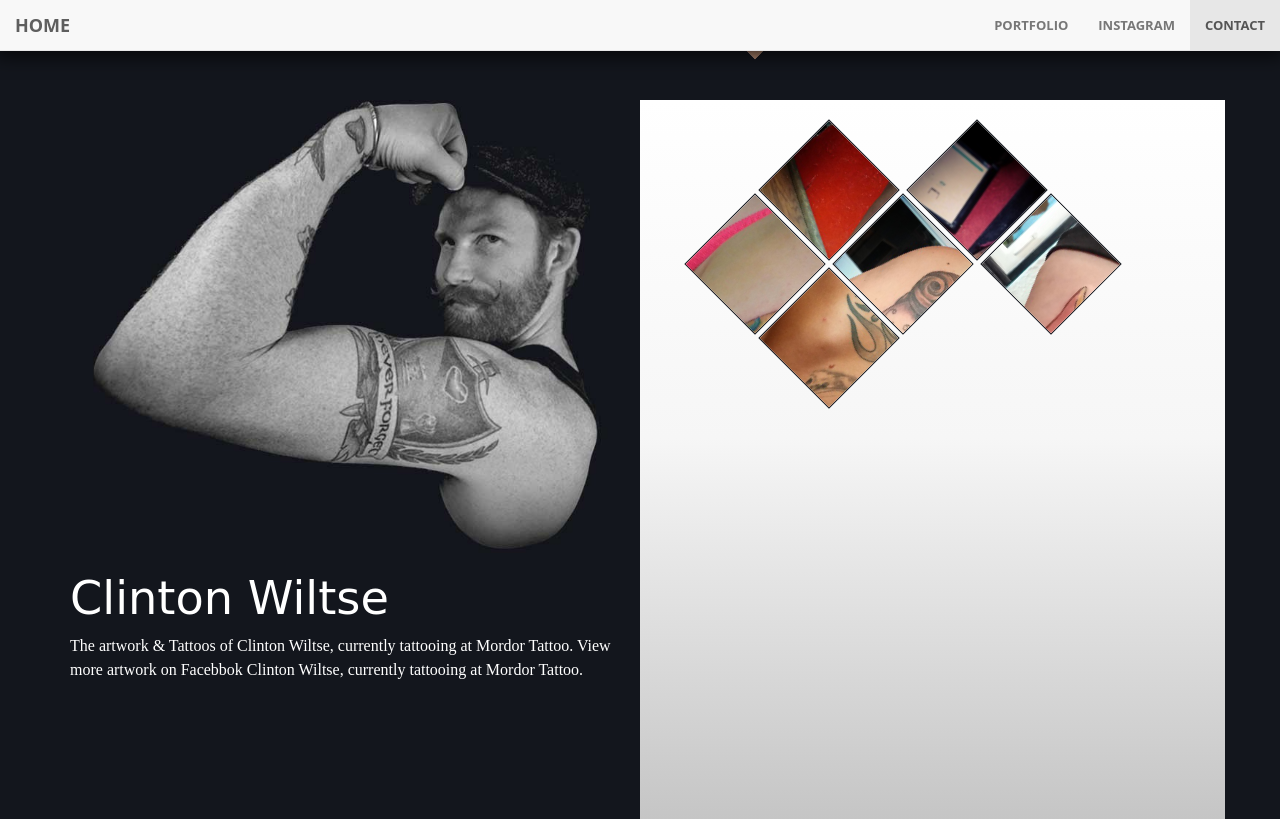
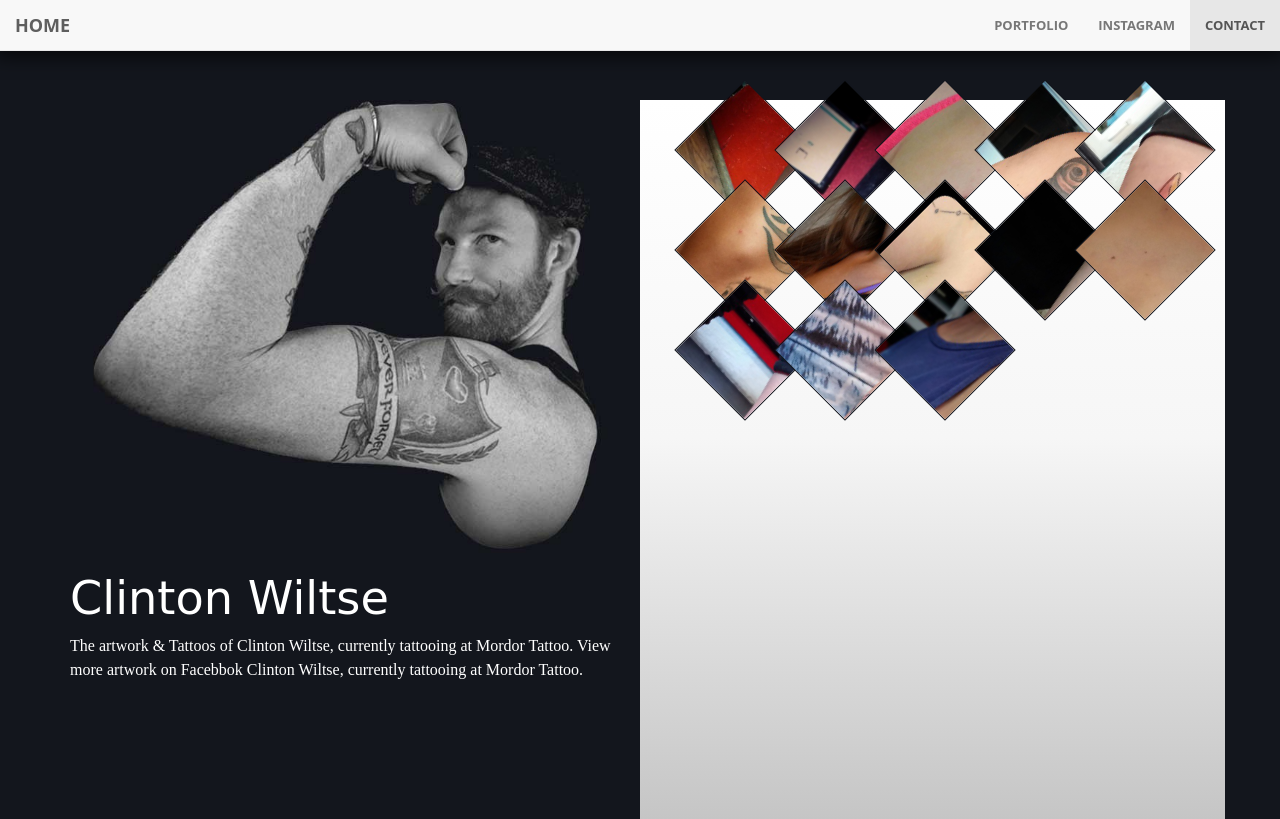
Before and after one commit to crabstance/artbyclinton.com, a PHP site: page / in a window 1280 px wide. Shown: the top 819 px of the page. Run offline with PHP 8.4, Linux system fonts and the light colour scheme; some libraries are stand-ins or nearby versions; some web fonts are replaced.

Commit message:
removed fixed mini-port styles, going to try more traditional inline solution

```diff
--- a/css/structure.css
+++ b/css/structure.css
@@ -1,12 +1,5 @@
 #header {
 	min-height:800px;
-}
-#header .col-md-6:first-child {
-
-}
-
-#header .col-md-6:first-child div {
-
 }
 
 #header .col-md-6:last-child {
@@ -14,14 +7,9 @@
 	height:720px;
 }
 #header .col-md-6:last-child ul {
-	position: relative;
-	top: 40px; left: 50px;
-	width:100%
-	margin:0;
-	padding:0;
+
 }
 #header .col-md-6:last-child ul li {
-	position:absolute;
 	float:left;
 	width:100px;
 	height:100px;
@@ -29,30 +17,4 @@
     	-ms-transform: rotate(45deg); /* IE 9 */
     	-webkit-transform: rotate(45deg); /* Safari */
     	transform: rotate(45deg);
-    	top:-200px;
 }
-#header .col-md-6:last-child ul li:nth-child(1) {
-	top:0;
-	left:74px;
-}
-#header .col-md-6:last-child ul li:nth-child(2) {
-	top:0;
-	left:222px
-
-}
-#header .col-md-6:last-child ul li:nth-child(3) {
-	top:74px;
-}
-#header .col-md-6:last-child ul li:nth-child(4) {
-	left:148px;
-	top:74px;
-}
-#header .col-md-6:last-child ul li:nth-child(5) {
-	left:296px;
-	top:74px;
-}
-
-#header .col-md-6:last-child ul li:nth-child(6) {
-	top:148px;
-	left:74px;
-}
```
